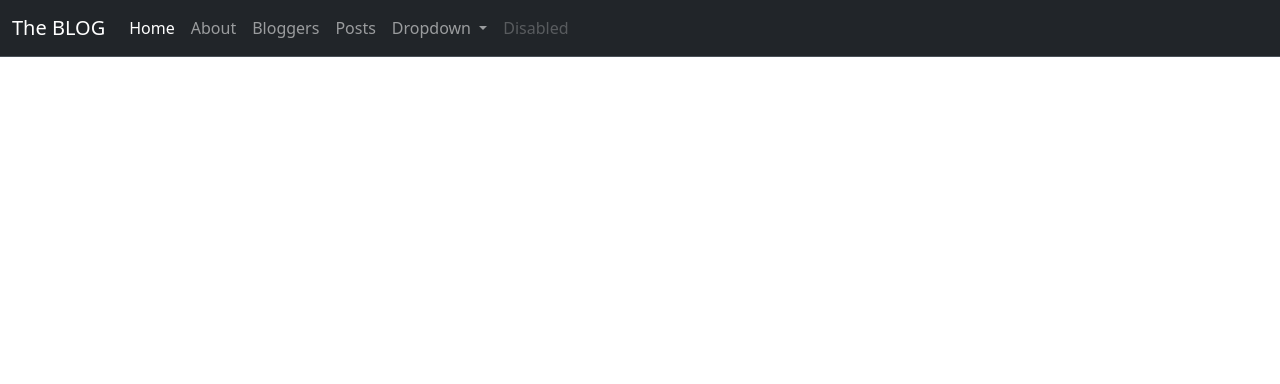
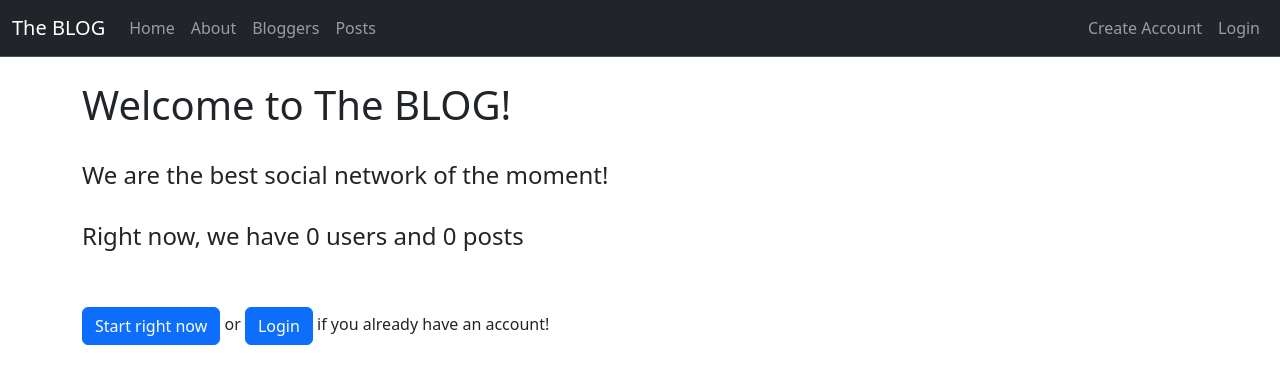
Before and after one commit to leobragacunha/django_blogsite, a Django app: page / in a window 1280 px wide. Shown: the top 384 px of the page. Run offline with Django 4.2, Linux system fonts and the light colour scheme; data that the repository does not hold is empty.

Commit message:
Second commit: making login and  authentication views

```diff
--- a/accounts/models.py
+++ b/accounts/models.py
@@ -11,7 +11,7 @@ class User(AbstractUser):
                                     help_text='Upload a profile picture!')
     bio = models.TextField(max_length=1000, null=True, blank=True,
                            help_text="Tell us a bit more about yourself!")
-    date_of_birth = models.DateField()
+    date_of_birth = models.DateField(null=True, blank=True)
 
     def __str__(self):
         return f"@{self.username}"
--- a/accounts/views.py
+++ b/accounts/views.py
@@ -1,3 +1,4 @@
 from django.shortcuts import render
+from django.contrib.auth import views as auth_views
 
 # Create your views here.
--- a/templates/base.html
+++ b/templates/base.html
@@ -22,7 +22,7 @@
           <div class="collapse navbar-collapse" id="navbarSupportedContent">
             <ul class="navbar-nav me-auto mb-2 mb-lg-0">
               <li class="nav-item">
-                <a class="nav-link active" aria-current="page" href="#">Home</a>
+                <a class="nav-link" href="#">Home</a>
               </li>
               <li class="nav-item">
                 <a class="nav-link" href="#">About</a>
@@ -33,28 +33,46 @@
               <li class="nav-item">
                 <a class="nav-link" href="#">Posts</a>
               </li>
+            </ul>
+            <ul class="navbar-nav mb-2 mb-lg-0">
+              {% if user.is_authenticated %}
+
                 <li class="nav-item dropdown">
                   <a class="nav-link dropdown-toggle" href="#" role="button" data-bs-toggle="dropdown" aria-expanded="false">
-                  Dropdown
+                    {{ user }}
                   </a>
-                <ul class="dropdown-menu">
-                  <li><a class="dropdown-item" href="#">Action</a></li>
-                  <li><a class="dropdown-item" href="#">Another action</a></li>
+                  <ul class="dropdown-menu dropdown-menu-end">
+                    <li><a class="dropdown-item" href="#">New Post</a></li>
+                    <li><a class="dropdown-item" href="#">My Posts</a></li>
                     <li><hr class="dropdown-divider"></li>
-                  <li><a class="dropdown-item" href="#">Something else here</a></li>
+                    <li><a class="dropdown-item" href="#">My profile</a></li>
+                    <li><a class="dropdown-item" href="#">Logout</a></li>
                   </ul>
                 </li>
+
+              {% else %}
+
                 <li class="nav-item">
-                <a class="nav-link disabled" aria-disabled="true">Disabled</a>
+                  <a class="nav-link" href="#">Create Account</a>
                 </li>
+                <li class="nav-item">
+                  <a class="nav-link" href="#">Login</a>
+                </li>
+
+              {% endif %}
             </ul>
           </div>
         </div>
       </nav>
-
+      <div class='container'>
+      <br>
         {% block content %}
 
         {% endblock content %}
+      </div>
+
+  <!-- Bootstrap 5 JS -->
+  <script src="https://cdn.jsdelivr.net/npm/bootstrap@5.3.3/dist/js/bootstrap.bundle.min.js" integrity="sha384-YvpcrYf0tY3lHB60NNkmXc5s9fDVZLESaAA55NDzOxhy9GkcIdslK1eN7N6jIeHz" crossorigin="anonymous"></script>
 
 </body>
 </html>
--- a/templates/home.html
+++ b/templates/home.html
@@ -2,7 +2,26 @@
 
 {% block content %}
 
+    <h1>Welcome to The BLOG!</h1>
+    <br>
+    <h4>We are the best social network of the moment!</h4>
+    <br>
+    <h4>Right now, we have {{ num_users }} users and {{ num_posts }} posts</h4>
+    <br>
+    <br>
+    {% if user.is_authenticated %}
 
+    <button type="button" class="btn btn-primary">Whats going on?</button>
+    <br>
+    <br>
+    <button type="button" class="btn btn-primary">Time to write something!</button>
 
+    {% else %}
+        <p><button type="button" class="btn btn-primary">Start right now</button>
+        <span>     or     </span>
+        <button type="button" class="btn btn-primary">Login</button>
+        <span>    if you already have an account!</span></p>
+
+    {% endif %}
 
 {% endblock content %}
```
Also changed, not shown: accounts/migrations/0002_alter_user_date_of_birth.py (added). Lines whose indentation alone changed are shown as unchanged.
